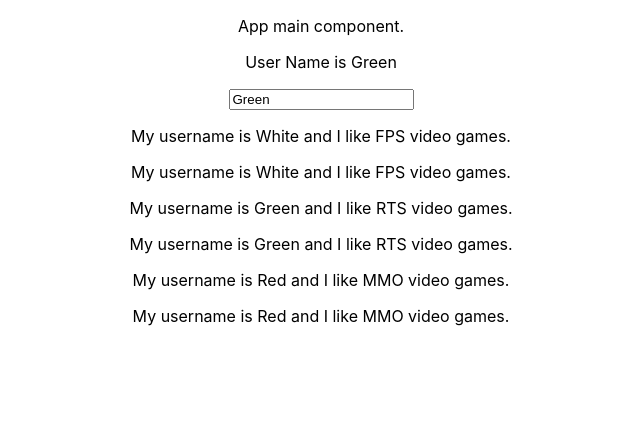
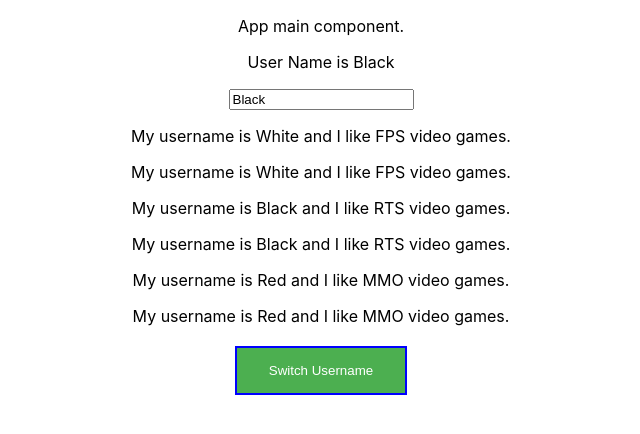
Before and after one commit to yros1/reactjs-the-base-syntax, a React (Create React App) app: page / in a window 1280 px wide. Shown: the top 434 px of the page, without its empty margins (319-959 px from the left). Built offline with nearby package versions, Linux system fonts and the light colour scheme.

Commit message:
Added button which binding example, inline style attached

```diff
--- a/src/App.js
+++ b/src/App.js
@@ -7,7 +7,7 @@ class App extends Component {
   state = {
     userOutput: [
       { username: 'White', genre: 'FPS' },
-      { username: 'Green', genre: 'RTS' },
+      { username: 'Black', genre: 'RTS' },
       { username: 'Red', genre: 'MMO'}
     ],
     otherState : 'some other value'
@@ -26,26 +26,44 @@ class App extends Component {
   usernameChangedHandler = (event) => {
     this.setState({
       userOutput: [
-        { username: 'Pink', genre: 'FPS' },
+        { username: 'White', genre: 'FPS' },
         { username: event.target.value, genre: 'Sport' },
         { username: 'Red', genre: 'MMO'}
       ]
     })
   }
   render() {
+
+    const buttonInlineStyle = {
+      backgroundColor: '#4CAF50',
+      border: '2px solid blue',
+      color: 'white',
+      padding: '15px 32px',
+      textalign: 'center',
+      textdecoration: 'none',
+      display: 'inline-block',
+      fontsize: '16px',
+      margin: '4px 2px',
+      cursor: 'pointer'
+    };
+
     return (
       <div className="App">
         <p>App main component.</p>
         <UserInput username={this.state.userOutput[1].username}
                    changed={this.usernameChangedHandler}>input component</UserInput>
-
-
         <UserOutput username={this.state.userOutput[0].username}
                     genre={this.state.userOutput[0].genre} />
         <UserOutput username={this.state.userOutput[1].username}
                     genre={this.state.userOutput[1].genre}/>
         <UserOutput username={this.state.userOutput[2].username}
                     genre={this.state.userOutput[2].genre}/>
+        <button style = {buttonInlineStyle}
+                onClick={this.switchUserNameHandler.bind(this, 'Brown')}> Switch Username</button>
+
+                {/* this is a one way of binding */}
+        {/* <button style = {buttonInlineStyle}
+                onClick={() => this.switchUserNameHandler('Brown')}> Switch Username</button> */}
       </div>
     );
   }
```
